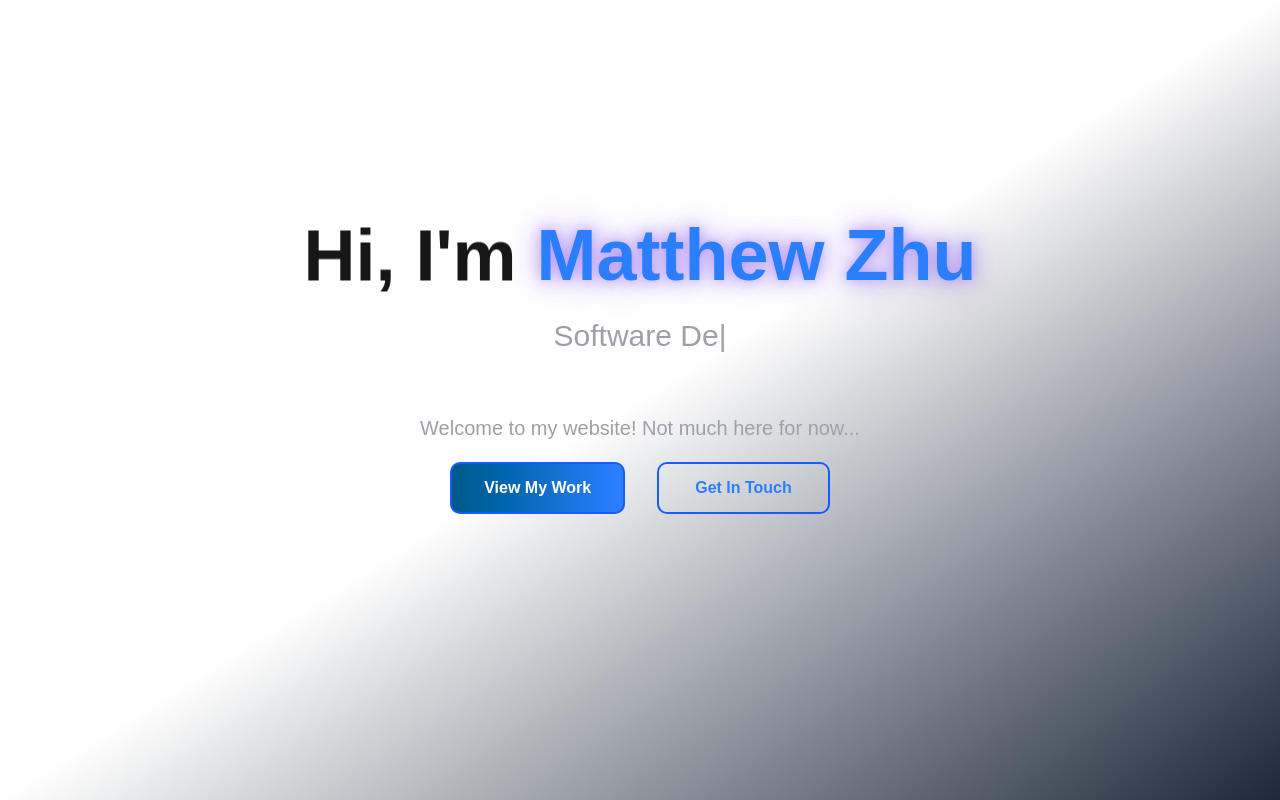
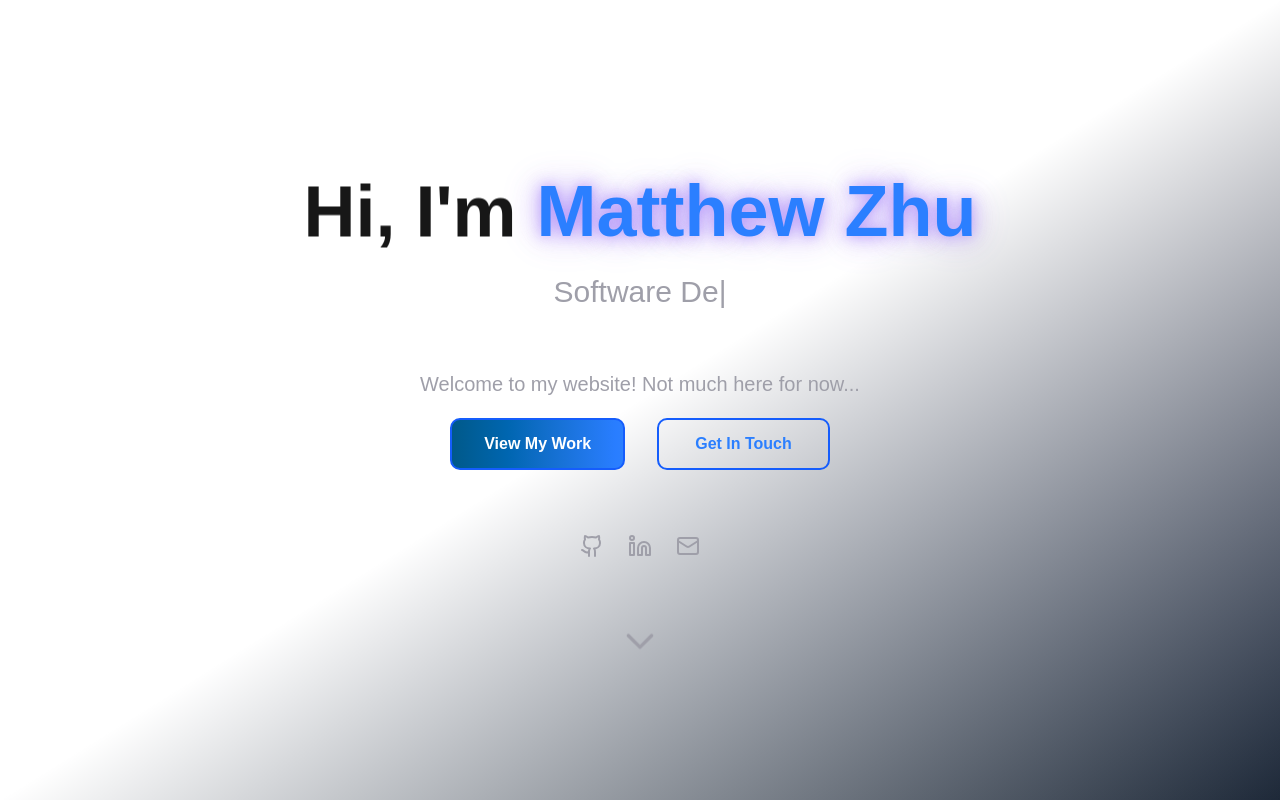
Before and after one commit to 0520MZ/my-website-template-one, a Next.js app: page / in a window 1280 px wide. Built offline with nearby package versions, Linux system fonts and the light colour scheme.

Commit message:
Added contact information and a scroll down button.

```diff
--- a/src/components/MainLander.tsx
+++ b/src/components/MainLander.tsx
@@ -1,4 +1,5 @@
 import {TypeAnimation} from "react-type-animation"
+import {Github, Linkedin, Mail} from "lucide-react"
 
 export function MainLander(){
 
@@ -6,7 +7,15 @@ export function MainLander(){
     const scrollToProjects = () => {
         const element = document.getElementById("projects")
         if (element) {
-            element.scrollIntoView({ behavior: "smooth" })
+            element.scrollIntoView({ behavior: "smooth"})
+        }
+    }
+
+    //Adds functionality for the Get In Touch button
+    const scrollToContact = () => {
+        const element = document.getElementById("contact")
+        if (element) {
+            element.scrollIntoView({ behavior: "smooth"})
         }
     }
 
@@ -24,7 +33,7 @@ export function MainLander(){
                 </div>
 
                {/*This div adds the typing animation for traits */}
-                <div className="text-xl sm:text-2xl lg:text-3xl text-muted-foreground mb-8 h-16 text-zinc-400">
+                <div className="text-xl sm:text-2xl lg:text-3xl mb-8 h-16 text-zinc-400">
                     <TypeAnimation
                         sequence={[
                         "Computer Engineer",
@@ -34,8 +43,7 @@ export function MainLander(){
                         "Hardware Designer",
                         2000,
                         "Problem Solver",
-                        2000,
-                        ]}
+                        2000, ]}
                         wrapper="span"
                         speed={75}          //Modifiable speed
                         repeat={Number.POSITIVE_INFINITY}   //Infinite repeat
@@ -47,15 +55,50 @@ export function MainLander(){
 
                 {/*Adds navigation buttons*/}
                 <div className="flex flex-col sm:flex-row gap-8 justify-center items-center mb-16">
-                    <button onClick={scrollToProjects} className="bg-gradient-to-r from-sky-800 to-blue-500 border-2 border-blue-600
-                    hover:bg-gradient-to-r hover:from-sky-700 hover:to-blue-400 active:bg-gradient-to-r active:from-sky-700 active:to-blue-400
-                    text-white font-bold py-3 px-8 rounded-lg">View My Work</button>
-                    <button onClick={scrollToProjects} className="text-blue-500 font-bold py-3 px-9 border-2 border-blue-600
-                     hover:text-white hover:bg-gradient-to-r hover:from-sky-900 hover:to-blue-600 hover:bg-blue-600
-                     active:text-white active:bg-gradient-to-r active:from-sky-900 active:to-blue-600 active:bg-blue-600
-                     rounded-lg text-center">Get In Touch</button>
+                    <button
+                        onClick={scrollToProjects}
+                        className="bg-gradient-to-r from-sky-800 to-blue-500 border-2 border-blue-600
+                        hover:bg-gradient-to-r hover:from-sky-700 hover:to-blue-400 active:bg-gradient-to-r active:from-sky-700 active:to-blue-400
+                        text-white font-bold py-3 px-8 rounded-lg">View My Work
+                    </button>
+                    <button
+                        onClick={scrollToContact}
+                        className="text-blue-500 font-bold py-3 px-9 border-2 border-blue-600
+                        hover:text-white hover:bg-gradient-to-r hover:from-sky-900 hover:to-blue-600 hover:bg-blue-600
+                        active:text-white active:bg-gradient-to-r active:from-sky-900 active:to-blue-600 active:bg-blue-600
+                        rounded-lg text-center">Get In Touch
+                    </button>
                 </div>
 
+                {/* Adds contact information methods */}
+                <div className="flex justify-center space-x-6 mb-16">
+                    <a href="https://github.com/0520MZ"
+                        target="_blank"
+                        rel="noopener noreferrer"
+                        className="text-zinc-400 hover:text-primary transition-colors">
+                        <Github className="h-6 w-6" />
+                    </a>
+                    <a href="https://linkedin.com/in/matthew-zhu-ga"
+                        target="_blank"
+                        rel="noopener noreferrer"
+                        className="text-zinc-400 hover:text-primary transition-colors">
+                        <Linkedin className="h-6 w-6" />
+                    </a>
+                    <a href="mailto:matthewjzhu0520@gmail.com"
+                        className="text-zinc-400 hover:text-primary transition-colors">
+                        <Mail className="h-6 w-6" />
+                    </a>
+                </div>
+
+                {/* Scroll down button */}
+                <a href="#nextSection" className="absolute -translate-x-1/2">
+                    <svg xmlns="http://www.w3.org/2000/svg"
+                        className="w-10 h-10 stroke-zinc-400 animate-bounce"
+                        viewBox="0 0 24 24"
+                        fill="none">
+                        <path strokeLinecap="round" strokeLinejoin="round" strokeWidth={2} d="M19 9l-7 7-7-7" />
+                    </svg>
+                </a>
             </div>
         </section>
     )
```
